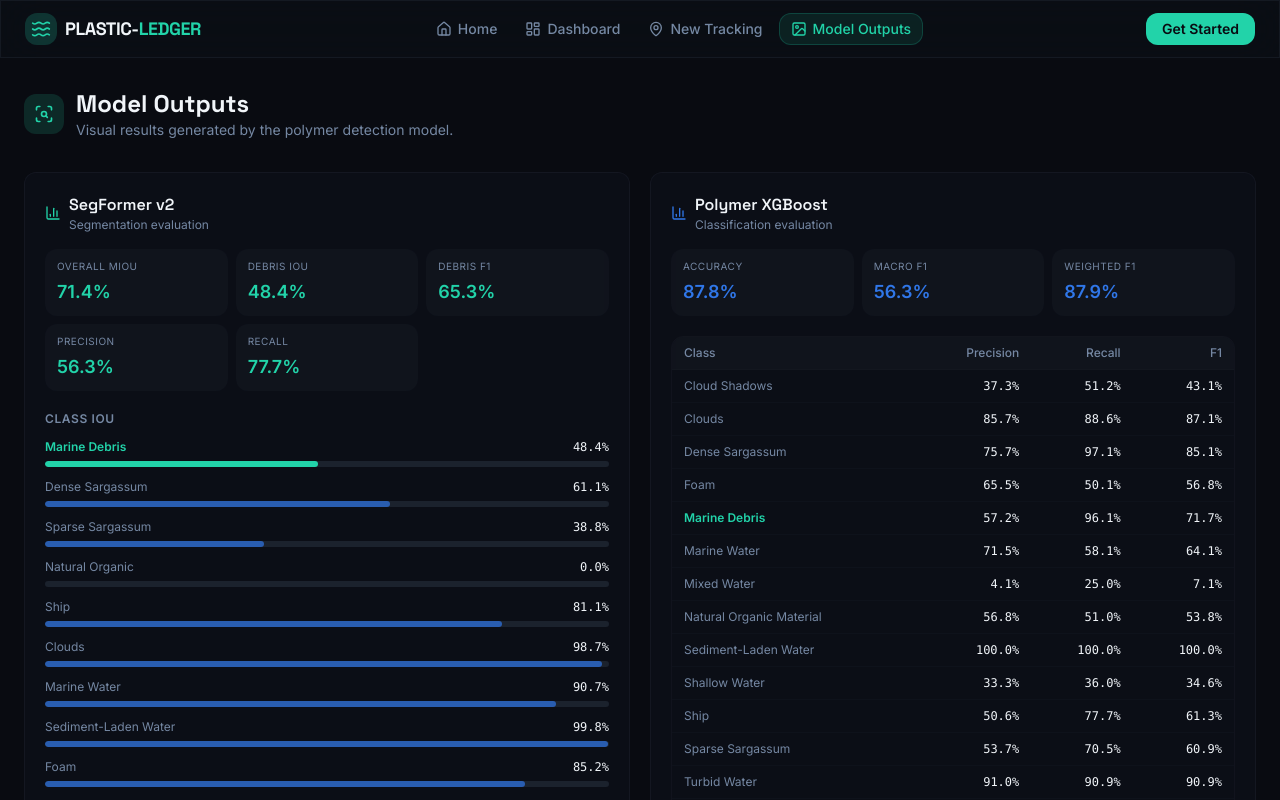
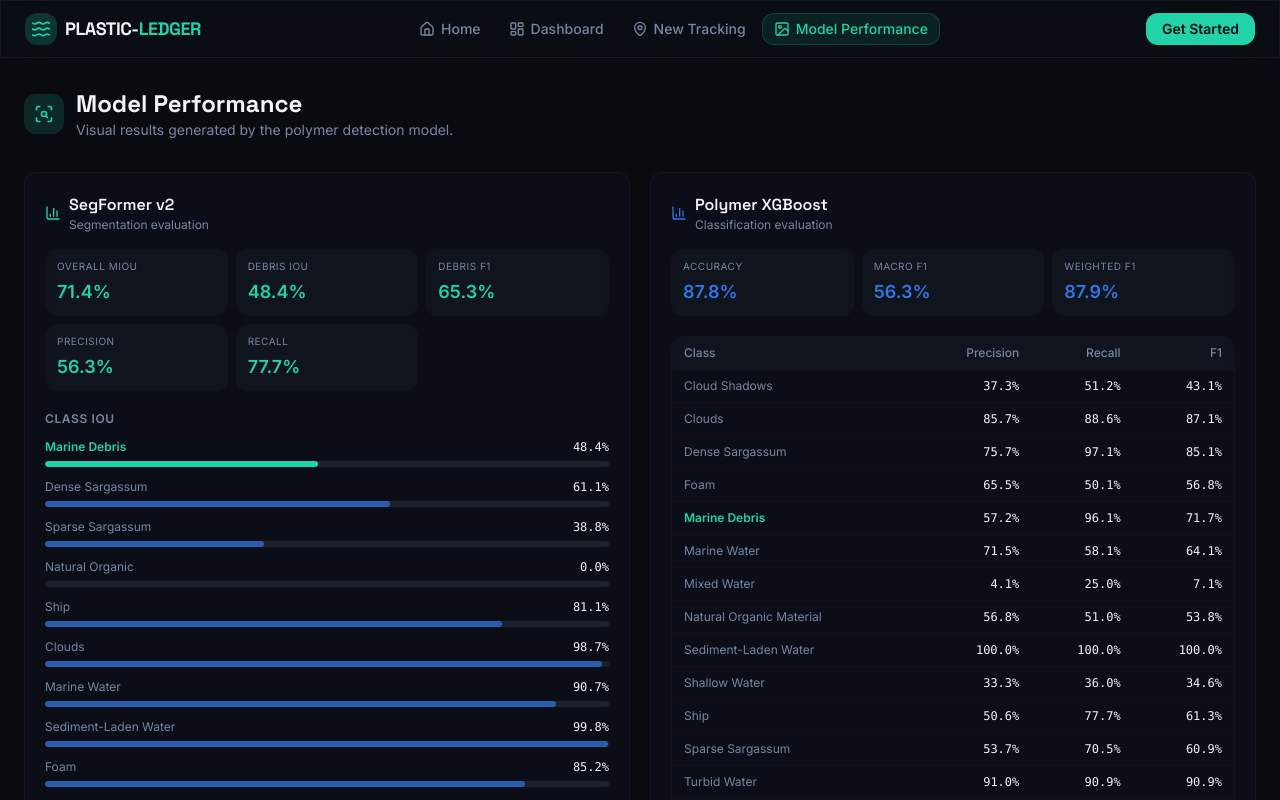
Before and after one commit to Santhosh-I/DSU-DEVHACK-3.0, a React (Vite) app in the folder frontend/: page /model in a window 1280 px wide. Shown: the top 800 px of the page. Built offline with nearby package versions, Linux system fonts and the light colour scheme; the HTML template or start-up script is replaced by a standard one.

Commit message:
fix: update label from "Model Outputs" to "Model Performance" in Navbar and ModelPage

```diff
--- a/frontend/src/components/Navbar.tsx
+++ b/frontend/src/components/Navbar.tsx
@@ -13,7 +13,7 @@ const navItems = [
   { path: "/", label: "Home", icon: Home },
   { path: "/dashboard", label: "Dashboard", icon: LayoutDashboard },
   { path: "/tracking", label: "New Tracking", icon: MapPin },
-  { path: "/model", label: "Model Outputs", icon: Image },
+  { path: "/model", label: "Model Performance", icon: Image },
 ];
 
 const Navbar: React.FC = () => {
--- a/frontend/src/pages/modelpage.jsx
+++ b/frontend/src/pages/modelpage.jsx
@@ -84,7 +84,7 @@ const ModelPage = () => {
               <ScanSearch className="w-5 h-5" />
             </div>
             <div>
-              <h1 className="font-heading text-2xl font-bold">Model Outputs</h1>
+              <h1 className="font-heading text-2xl font-bold">Model Performance</h1>
               <p className="text-sm text-muted-foreground">
                 Visual results generated by the polymer detection model.
               </p>
```
